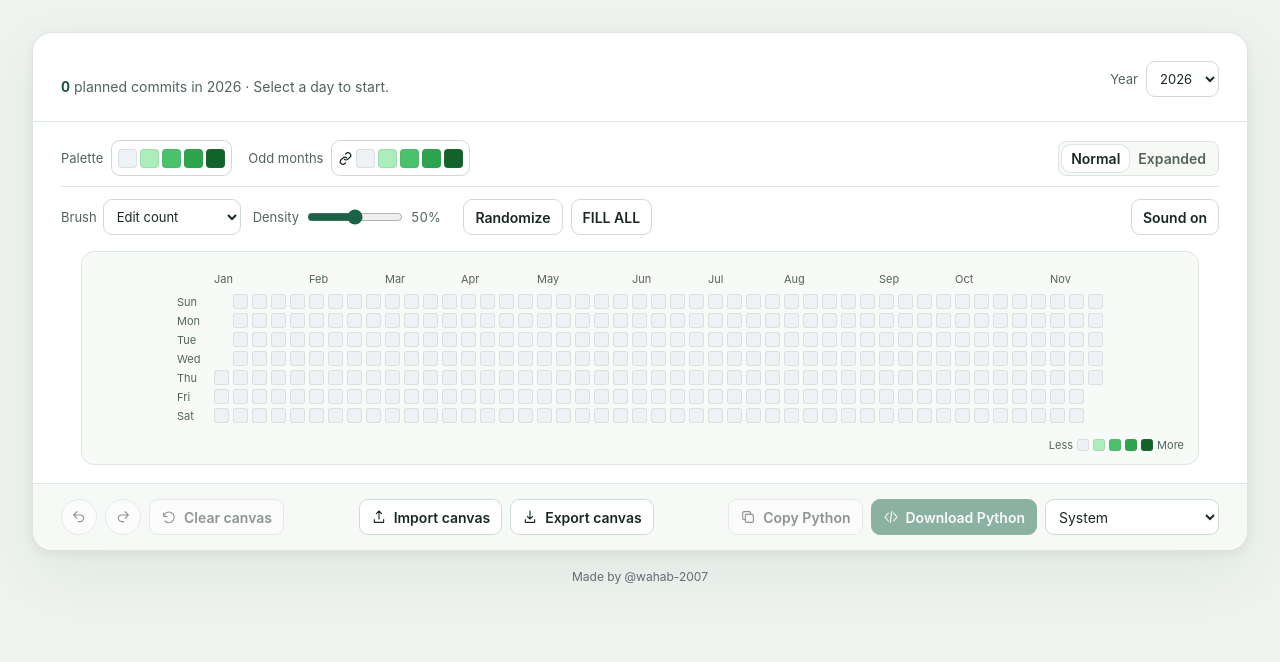
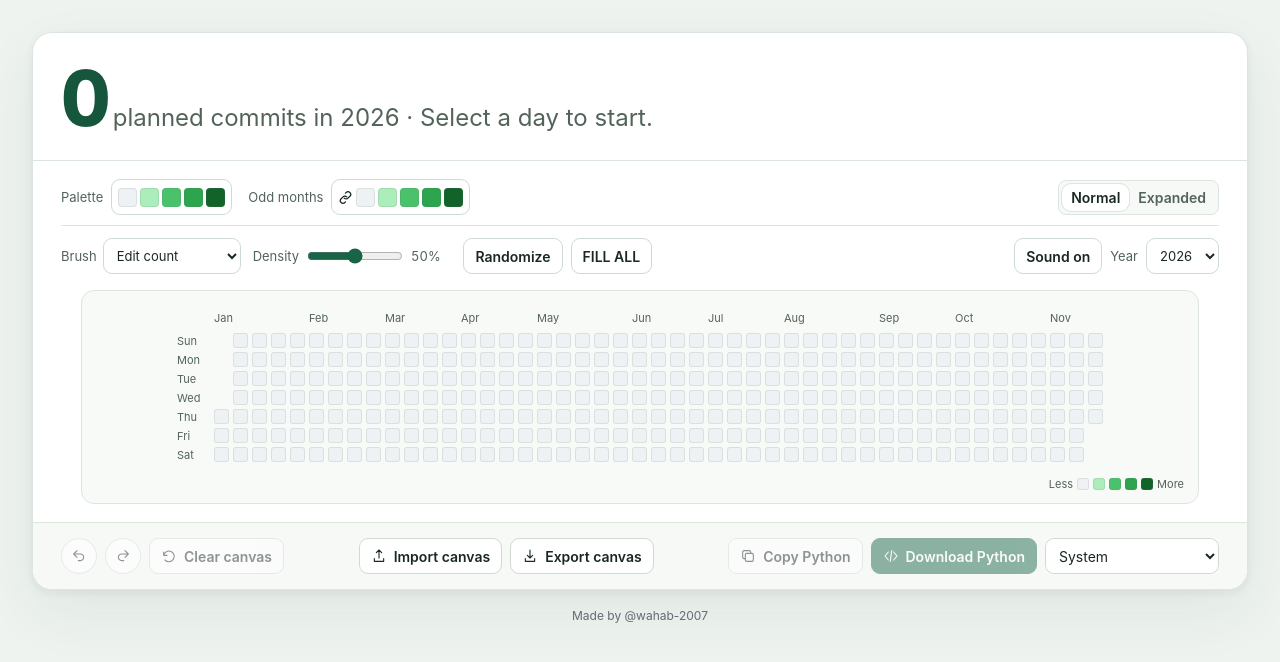
Before and after one commit to wahab-2007/brush-io, a React (Vite) app: page / in a window 1280 px wide. Shown: the top 662 px of the page. Built offline with nearby package versions, Linux system fonts and the light colour scheme.

Commit message:
Emphasize the total and move year beside Sound

```diff
--- a/src/App.tsx
+++ b/src/App.tsx
@@ -166,14 +166,9 @@ export default function App() {
       <section className="workspace" aria-label="Contribution canvas">
         <div className="workspace-header">
           <div>
-            <p><strong>{total.toLocaleString('en-US')}</strong> {total === 1n ? 'planned commit' : 'planned commits'} in {year}
+            <p className="canvas-total"><strong>{total.toLocaleString('en-US')}</strong> {total === 1n ? 'planned commit' : 'planned commits'} in {year}
               {total === 0n && <span className="canvas-hint"> · Select a day to start.</span>}</p>
           </div>
-          <label className="year-control"><span>Year</span>
-            <select aria-label="Year" value={year} onChange={(event) => changeYear(Number(event.target.value))}>
-              {years.map((option) => <option key={option}>{option}</option>)}
-            </select>
-          </label>
         </div>
 
         <div className="graph-section">
@@ -214,10 +209,17 @@ export default function App() {
             </label>
             <button type="button" onClick={() => fillCanvas('random')}>Randomize</button>
             <button type="button" onClick={() => fillCanvas('full')}>FILL ALL</button>
-            <button className="sound-toggle" type="button" aria-label="ASMR sound" aria-pressed={sound} onClick={() => {
-              if (!sound) void playInterfaceSound('click')
-              setSound(!sound)
-            }}>Sound {sound ? 'on' : 'off'}</button>
+            <div className="brush-end">
+              <button type="button" aria-label="ASMR sound" aria-pressed={sound} onClick={() => {
+                if (!sound) void playInterfaceSound('click')
+                setSound(!sound)
+              }}>Sound {sound ? 'on' : 'off'}</button>
+              <label className="year-control"><span>Year</span>
+                <select aria-label="Year" value={year} onChange={(event) => changeYear(Number(event.target.value))}>
+                  {years.map((option) => <option key={option}>{option}</option>)}
+                </select>
+              </label>
+            </div>
           </div>
 
           <div className="graph-board">
--- a/src/styles.css
+++ b/src/styles.css
@@ -270,7 +270,16 @@ button.history-button { flex: none; width: 36px; height: 36px; border-radius: 50
 .workspace { background: var(--surface); border: 1px solid var(--border); border-radius: 20px; overflow: clip; box-shadow: var(--shadow); }
 .workspace-header { display: flex; align-items: end; justify-content: space-between; gap: 22px; padding: 28px 28px 24px; border-bottom: 1px solid var(--border); }
 .workspace-header p { margin: 0; color: var(--muted); line-height: 1.5; }
-.workspace-header p strong { color: var(--accent-text); font-variant-numeric: tabular-nums; }
+.workspace-header > div { min-width: 0; }
+.workspace-header .canvas-total { font-size: clamp(17px, 2.25vw, 24px); line-height: 1.2; overflow-wrap: anywhere; }
+.canvas-total strong {
+  color: var(--accent-text);
+  font-size: clamp(46px, 6vw, 82px);
+  font-weight: 800;
+  letter-spacing: -.06em;
+  line-height: .98;
+  font-variant-numeric: tabular-nums;
+}
 .year-control { display: flex; align-items: center; gap: 8px; color: var(--muted); font-size: 13px; }
 .year-control select { color: var(--text); }
 .graph-section { padding: 18px 28px 18px; }
@@ -285,7 +294,7 @@ button.history-button { flex: none; width: 36px; height: 36px; border-radius: 50
 .density-control { margin-inline: 4px; }
 .density-control input { width: 96px; accent-color: var(--primary); padding: 0; cursor: pointer; }
 .density-control span:last-child { min-width: 3.1em; font-variant-numeric: tabular-nums; }
-.sound-toggle { margin-left: auto; }
+.brush-end { display: flex; align-items: center; gap: 8px; margin-inline-start: auto; }
 .palette-control { position: relative; color: var(--muted); font-size: 13px; }
 button.palette-preview { padding: 6px; color: var(--text); }
 .palette-cubes { display: inline-flex; align-items: center; gap: 3px; }
```
